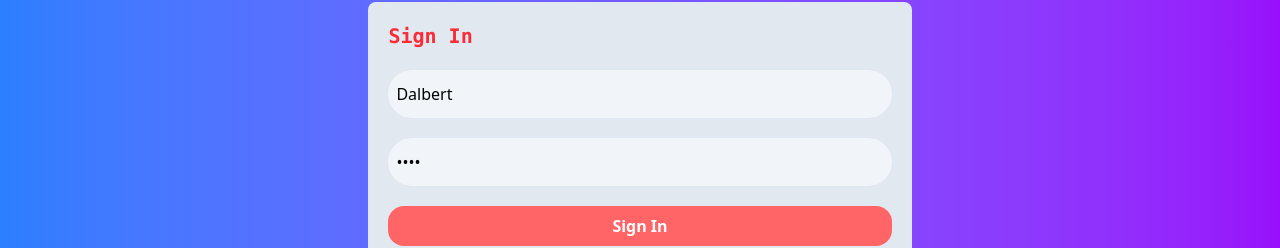
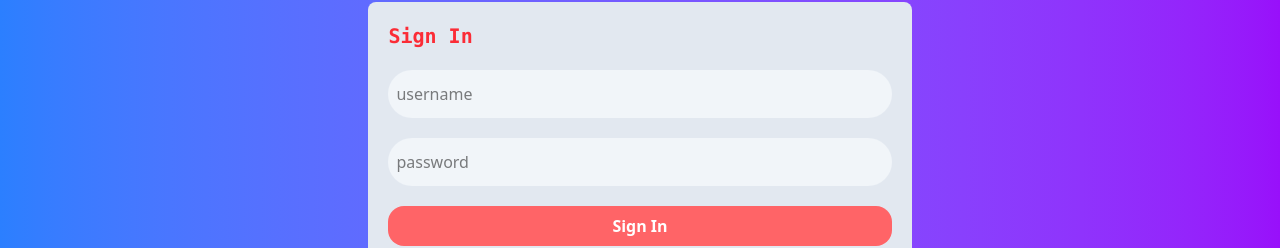
Before and after one commit to Dalbertmario/TicketBooking, a React (Vite) app in the folder front-end/: page /signIn in a window 1280 px wide. Shown: the part 210-458 px from the top of the page. Built offline with nearby package versions, Linux system fonts and the light colour scheme.

Commit message:
loader add in the signin page

```diff
--- a/front-end/src/pages/SignPage.jsx
+++ b/front-end/src/pages/SignPage.jsx
@@ -1,4 +1,4 @@
-import React, { useEffect } from 'react'
+import React, { useEffect, useState } from 'react'
 import { useForm } from 'react-hook-form'
 import UseSignIn from '../features/account/signIn'
 import toast from 'react-hot-toast';
@@ -7,6 +7,7 @@ import { useNavigate } from 'react-router-dom';
 export default function SignPage() {
 const {register,handleSubmit} = useForm()
 const {mutate} = UseSignIn()
+const [isLoading,setIsloading] = useState()
 const token = JSON.parse(localStorage.getItem('token1'))
 
 function handleForm(data){
@@ -16,15 +17,16 @@ const navigate = useNavigate()
 function handleNavigate(){
     navigate('/')
 }
+
 useEffect(() => {
   async function tokenAuth() {
     const api = import.meta.env.VITE_API_BACKEND;
-
+    setIsloading(true);
     try {
       const response = await fetch(`${api}/profile`, {
         headers: {
-            Authorization: `Bearer ${token}`
-          }
+          Authorization: `Bearer ${token}`,
+        },
       });
 
       if (!response.ok) {
@@ -35,6 +37,8 @@ useEffect(() => {
       handleNavigate();
     } catch (error) {
       toast.error('Network error during authentication');
+    } finally {
+      setIsloading(false);
     }
   }
 
@@ -43,14 +47,13 @@ useEffect(() => {
   }
 }, [navigate, token]);
 
-
   return (
     <form onSubmit={handleSubmit(handleForm)} className=" bg-gradient-to-r from-blue-500 to-purple-600 h-screen">
       <div className="xl:max-w-[800px] m-auto p-3 relative top-[200px]">
       <div className="flex flex-col gap-5 xl:w-[70%] md:w-[70%] sm:w-[80%] w-[705] m-auto bg-slate-200 p-5 shadow-red-700 rounded-lg">
       <h1 className="heading ">Sign In</h1>
-      <input defaultValue={'Dalbert'} {...register('name')} className='inputForm' type='text' placeholder="username"/>
-      <input defaultValue={1234} {...register('password')} className="inputForm" type='password' placeholder="password"/>
+      <input  {...register('name')} className='inputForm' type='text' placeholder="username"/>
+      <input {...register('password')} className="inputForm" type='password' placeholder="password"/>
       <button className='bntForm'>Sign In</button>
       <p className='font-mono text-center text-xs'>
     By signing in, you agree to our&nbsp;
@@ -65,7 +68,7 @@ useEffect(() => {
     © 2025 YourCompanyName. All rights reserved.
   </p>
   </p>
-  <button onClick={()=>navigate('/signup')} className='text-center text-xs text-blue-700 font-mono'>SIGN UP</button>
+  <button disabled={isLoading} onClick={()=>navigate('/signup')} className='text-center text-xs text-blue-700 font-mono'>SIGN UP</button>
       </div>
      </div>
     </form>
```
Lines whose indentation alone changed are shown as unchanged.
